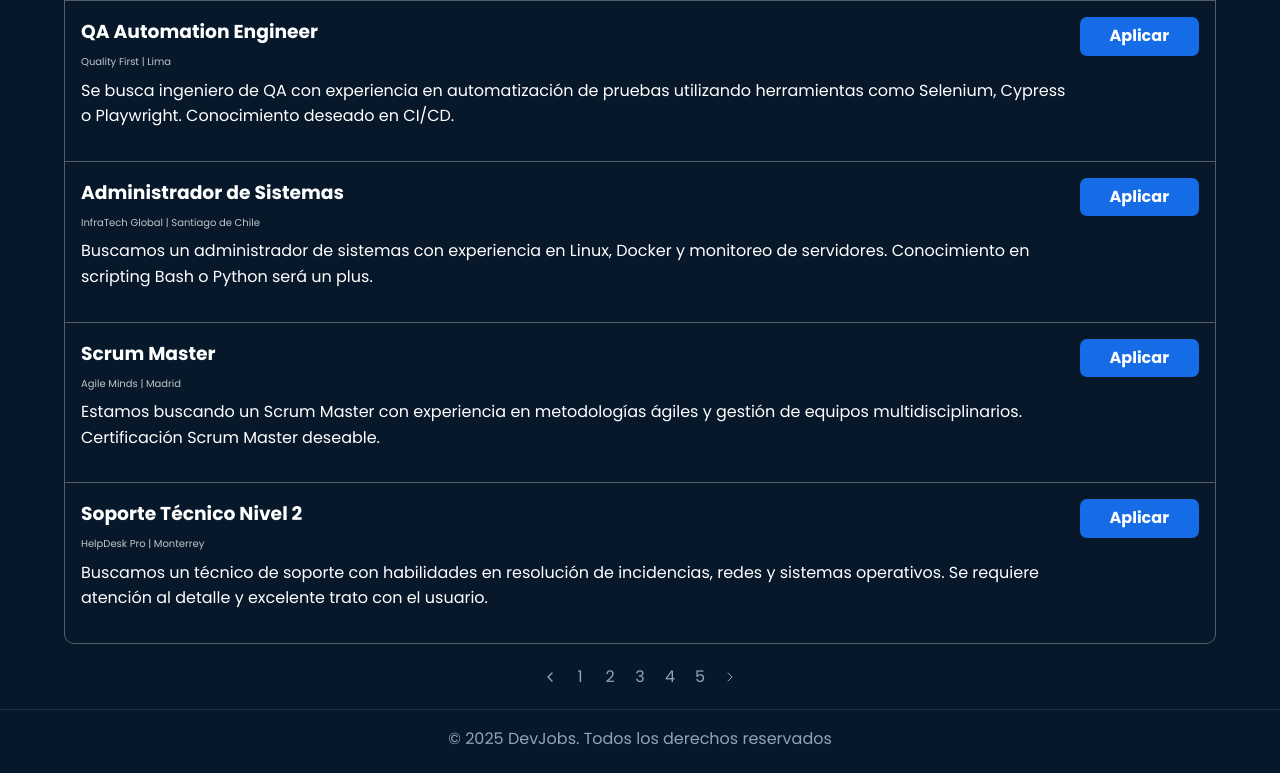
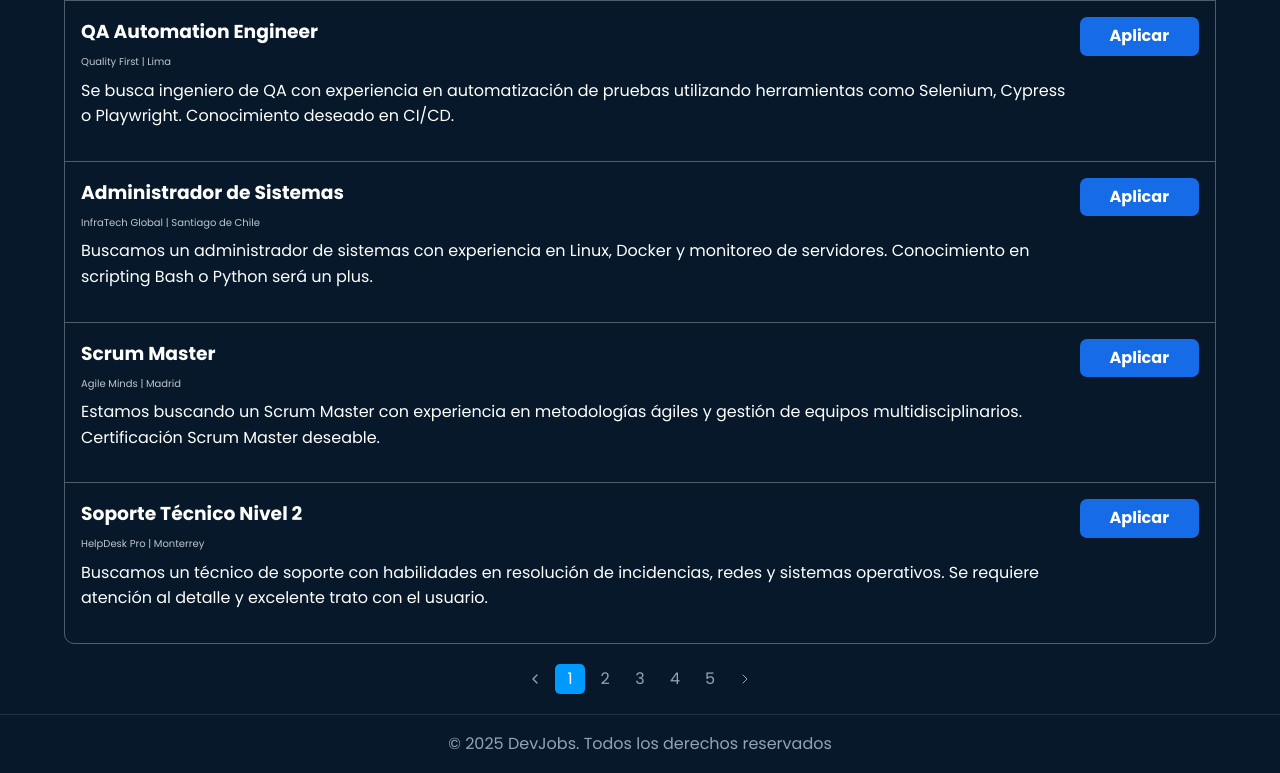
Before and after one commit to fguedez1311/aplicacionempleo, a website: page empleos.html in a window 1280 px wide. Shown: the part 2190-2963 px from the top of the page. Drawn offline with Linux system fonts and the light colour scheme; files whose address does not match are found by name.

Commit message:
feat:Se hicieron ajuste en la página empleos en la sección de paginación

```diff
--- a/empleos.html
+++ b/empleos.html
@@ -81,7 +81,7 @@
             </select>
 
             <select name="location" id="filter-location">
-              <option value="" disabled selected>Ubicación</option>
+              <option value=""  selected>Ubicación</option>
               <option value="remoto">Remoto</option>
               <option value="cdmx">Ciudad de México</option>
               <option value="guadalajara">Guadalajara</option>
@@ -129,7 +129,7 @@
                     <path d="M15 6l-6 6l6 6" />
                  </svg>
             </a>
-            <a class="resultados__a footer__small" href="#">1</a>
+            <a class="resultados__a is-active" href="#">1</a>
             <a class="resultados__a" href="#">2</a>
             <a class="resultados__a" href="#">3</a>
             <a class="resultados__a" href="#">4</a>
--- a/src/scss/internas/_busqueda.scss
+++ b/src/scss/internas/_busqueda.scss
@@ -103,11 +103,11 @@
         display: flex;
         align-items: center;
         justify-content: center;
-        width: 2.5rem;
-        height: 2.5rem;
+        width: 3rem;
+        height: 3rem;
         text-decoration: none;
         color: v.$text-muted;
-        border-radius: 0.375rem;
+        border-radius: 0.5rem;
         transition: all .3s;
         &:hover, &:focus {
                  background-color: #fff;
```
Also changed, not shown: build/css/app.css.
